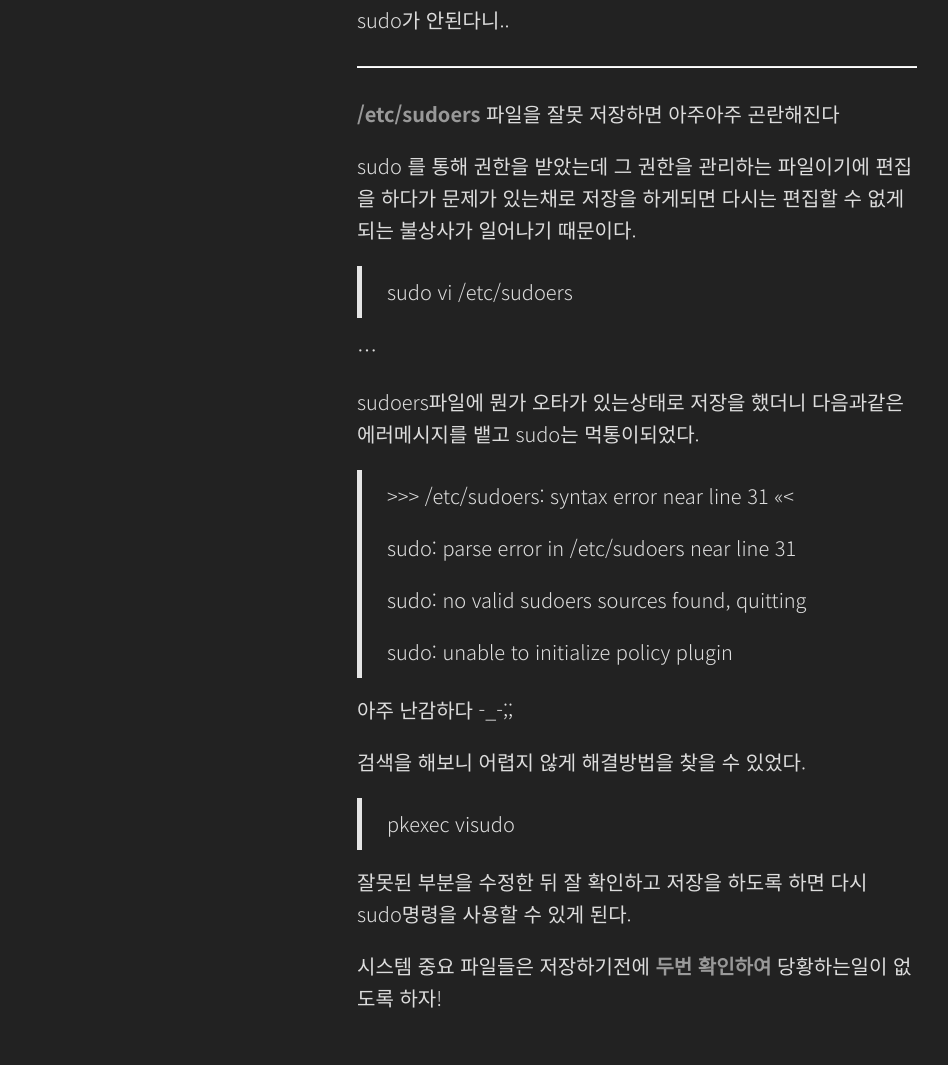
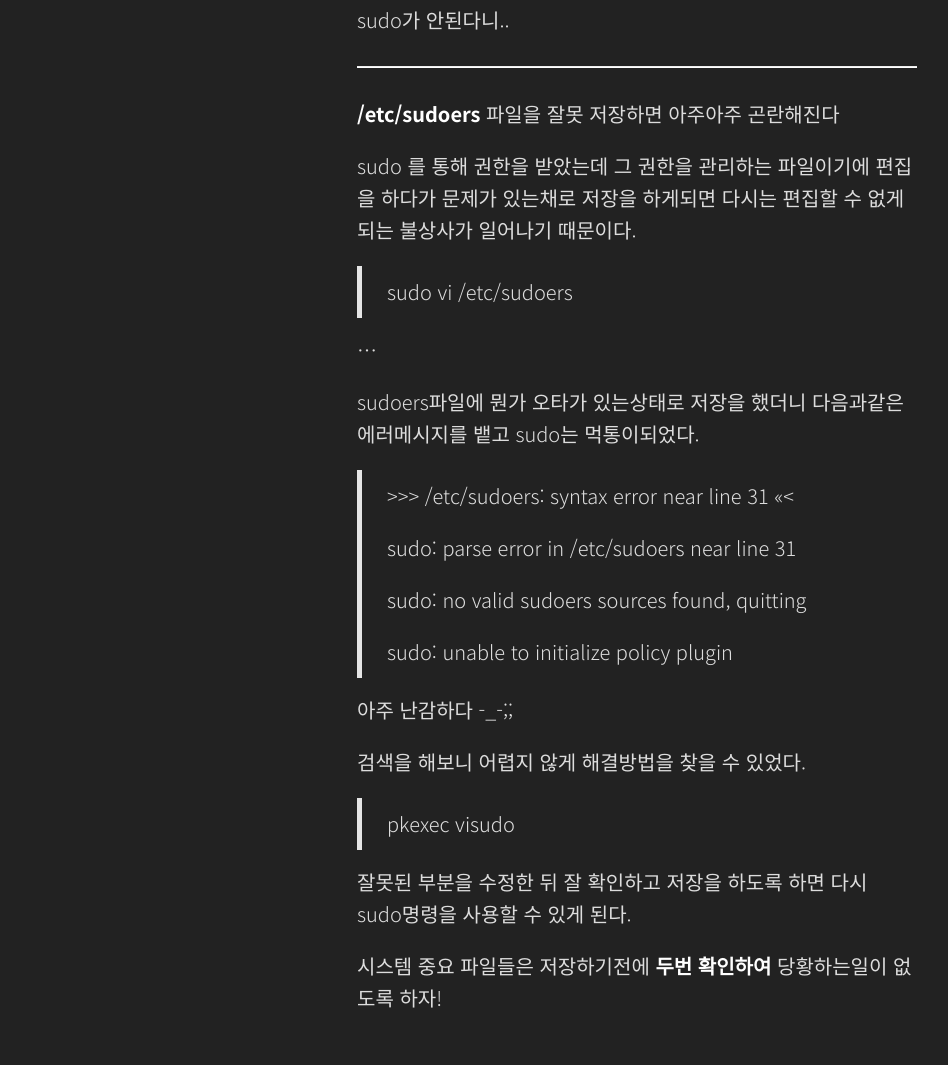
Before and after one commit to chanwooo/chanwooo.github.io, a Jekyll site: the page built from _posts/2020-03-22-[linux raspberrypi]sudoers 복구.md, in a window 1280 px wide. Shown: the part 378-1443 px from the top of the page, without its empty margins (3-951 px from the left). Built offline with Jekyll 4.4.1, drawn with Linux system fonts in a browser that asks for light colours; comment, search, counter and statistics services are not loaded.

Commit message:
Update lanyon.css

```diff
--- a/public/css/lanyon.css
+++ b/public/css/lanyon.css
@@ -604,7 +604,7 @@ a {
 }
 
 strong {
-  color: #999;
+  color: #fff;
 }
 
 code {
```
